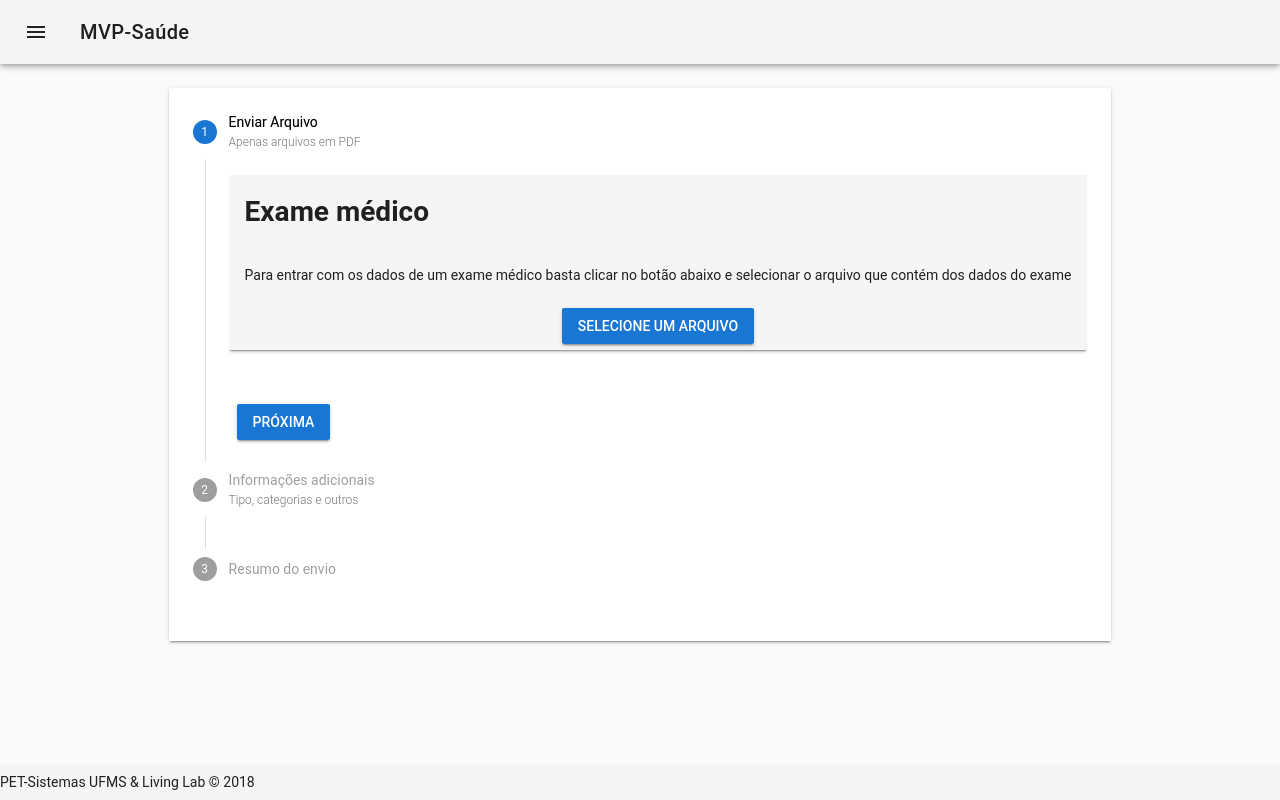
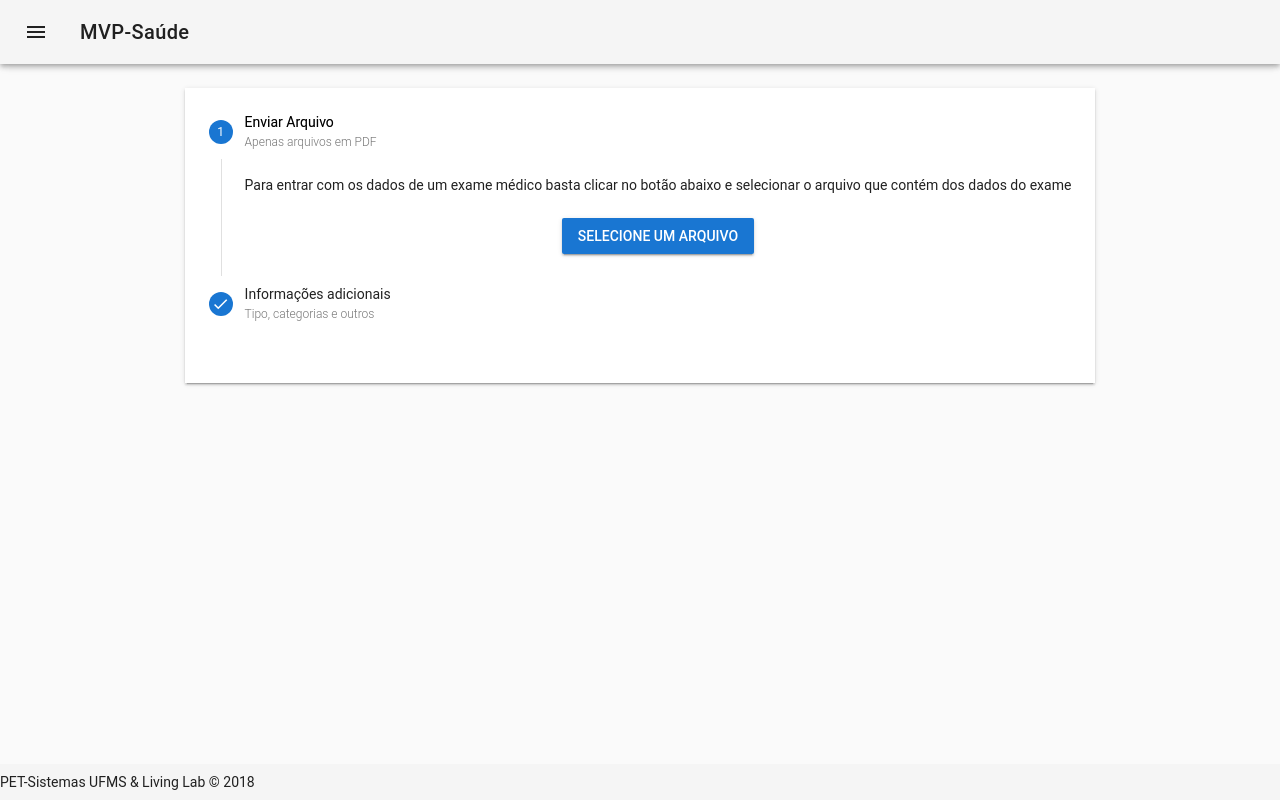
Before and after one commit to froeder/static, a Vue app: page /#/upload_pdf in a window 1280 px wide. Built offline with nearby package versions, Linux system fonts and the light colour scheme.

Commit message:
ajust in sendfile and history

```diff
--- a/docker-compose.yml
+++ b/docker-compose.yml
@@ -17,7 +17,7 @@ services:
       - file:fileserver
       - exam:examserver
     extra_hosts:
-      - "staticserver:192.168.25.18"
+      - "staticserver:172.50.4.148"
     networks:
       - thisnet
     depends_on:
--- /dev/null
+++ b/src/components/SendFileStep1.vue
@@ -0,0 +1,45 @@
+<template>
+    <div class="text-xs-center">
+        <p>Para entrar com os dados de um exame médico basta clicar no botão abaixo e selecionar o arquivo que
+            contém dos dados do exame</p>
+        <v-btn color="primary" v-if="!loading && progress < 100" @click="onPickFile">Selecione um arquivo</v-btn>
+        <input ref="fileInput" @change="onFilePicked" type="file" style="display: none" accept="application/pdf">
+        <v-progress-circular v-if="loading || progress === 100" :size="100" :width="15" :rotate="360" :value="progress" color="teal">
+            {{ progress }} %
+        </v-progress-circular>
+    </div>
+</template>
+<script>
+    import events from '../events'
+
+    export default {
+        props: ['value'],
+        computed: {
+            loading() {
+                return this.$store.state.loading
+            },
+            progress() {
+                return this.$store.state.fileUploadProgress
+            }
+        },
+        methods: {
+            onPickFile() {
+                this.$refs.fileInput.click()
+            },
+            async onFilePicked(event) {
+                try {
+                    const file = event.target.files[0]
+                    const formData = new FormData()
+                    formData.append('file', file)
+                    const data = await this.$store.dispatch(events.actions.UPLOAD_FILE, formData)
+                    this.updateValue(data.filename)
+                } catch (err) {
+                    //SEND A TOAST MESSAGE
+                }
+            },
+            updateValue(file) {
+                this.$emit('input', file)
+            }
+        }
+    }
+</script>
--- a/src/events.js
+++ b/src/events.js
@@ -3,12 +3,16 @@ export default {
         UPLOAD_FILE: 'UPLOAD_FILE',
         REGISTER: 'REGISTER',
         LOGIN: 'LOGIN',
-        CHECK_EMAIL: 'CHECK_EMAIL'
+        CHECK_EMAIL: 'CHECK_EMAIL',
+        CREATE_EXAM: 'CREATE_EXAM',
+        GET_MY_EXAMS: 'GET_MY_EXAMS'
     },
     mutations: {
         SET_TOKEN: 'SET_TOKEN',
         SET_FILE_UPLOAD_PROGRESS: 'SET_FILE_UPLOAD_PROGRESS',
         SET_LOADING: 'SET_LOADING',
-        SET_UNLOADING: 'SET_UNLOADING'
+        SET_UNLOADING: 'SET_UNLOADING',
+        SET_FILE_UPLOAD_NAME: 'SET_FILE_UPLOAD_NAME',
+        SET_LOGGED_USER: 'SET_LOGGED_USER'
     }
 }
--- a/src/store.js
+++ b/src/store.js
@@ -10,24 +10,29 @@ export default new Vuex.Store({
         token: null,
         loading: false,
         fileUploadProgress: 0,
-        user_logged: ''
+        fileUploadName: null,
+        loggedUser: null
     },
 
     actions: {
         async [events.actions.REGISTER](context, userData) {
             return await axios.post('auth/register', userData)
         },
+
         async [events.actions.COMPLETE_REGISTER](context, userData) {
             return await axios.post('api/organization/register', userData)
         },
+
         async [events.actions.LOGIN]({commit}, credentials) {
             const {data} = await axios.post('auth/login', credentials)
             commit(events.mutations.SET_TOKEN, data.token)
-            this.state.user_logged = credentials.email
+            commit(events.mutations.SET_LOGGED_USER, credentials.email)
         },
+
         async [events.actions.CHECK_EMAIL](context, check_email) {
             return await axios.get('auth/exists/:', check_email)
         },
+
         async [events.actions.UPLOAD_FILE]({commit}, formData) {
             const onUploadProgress = (progressEvent) => {
                 const progress = parseInt(Math.round((progressEvent.loaded * 100) / progressEvent.total))
@@ -43,32 +48,58 @@ export default new Vuex.Store({
             try {
                 commit(events.mutations.SET_LOADING)
                 commit(events.mutations.SET_FILE_UPLOAD_PROGRESS, 0)
+                commit(events.mutations.SET_FILE_UPLOAD_NAME, null)
+
                 const {data} = await axios.post('api/files', formData, options)
+
                 commit(events.mutations.SET_UNLOADING)
+                commit(events.mutations.SET_FILE_UPLOAD_NAME, data.filename)
                 return data
+
             } catch (err) {
                 commit(events.mutations.SET_FILE_UPLOAD_PROGRESS, 0)
                 commit(events.mutations.SET_UNLOADING)
                 throw err
             }
         },
+
         async [events.actions.GET_FILES](context, formData) {
             return await axios.post('/api/files/:filename', formData)
         },
+
+        async [events.actions.CREATE_EXAM](context, exam) {
+            return await axios.post('/exams', exam)
+        },
+
+        async [events.actions.GET_MY_EXAMS]({state}) {
+            const {data} = await axios.get(`/exams/mine/${state.loggedUser}`)
+            return data
+        }
     },
 
     mutations: {
         [events.mutations.SET_TOKEN](state, token) {
             state.token = token
         },
+
         [events.mutations.SET_FILE_UPLOAD_PROGRESS](state, progress) {
             state.fileUploadProgress = progress
         },
+
         [events.mutations.SET_LOADING](state) {
             state.loading = true
         },
+
         [events.mutations.SET_UNLOADING](state) {
             state.loading = false
+        },
+
+        [events.mutations.SET_FILE_UPLOAD_NAME](state, name) {
+            state.fileUploadName = name
+        },
+
+        [events.mutations.SET_LOGGED_USER](state, loggedUser) {
+            state.loggedUser = loggedUser
         }
     }
 })
--- a/src/views/HistoryPatient.vue
+++ b/src/views/HistoryPatient.vue
@@ -1,52 +1,21 @@
 <template>
     <v-container>
         <v-card>
-            <v-card-title><h1>Histórico do paciente  </h1> <h4>{{this.$store.state.user_logged}} <br></h4></v-card-title>
+            <v-card-title><h1>Histórico do paciente </h1></v-card-title>
             <v-card-text>
                 <v-container grid-list-md>
                     <v-layout row wrap>
-                        <v-flex xs12 sm4>
+                        <v-flex xs12 sm4 v-for="exam in examsList">
                             <v-card>
-                                <v-card-title class="headline">Exame Sangue</v-card-title>
+                                <v-card-title class="headline">{{exam.type}}</v-card-title>
                                 <v-spacer></v-spacer>
                                 <v-card-text>
-                                    {{this.fileName}} <br>
-                                    <a href="/api/files/historico-pdf-1529796371985">Exame X</a>
+                                    {{exam.date}}
                                 </v-card-text>
                                 <v-card-actions>
-                                    <v-btn>
-                                        Ver
-                                    </v-btn>
-                                </v-card-actions>
-                            </v-card>
-                        </v-flex>
-                        <v-flex xs12 sm4>
-                            <v-card>
-                                <v-card-title class="headline">Exame Urina</v-card-title>
-                                <v-spacer></v-spacer>
-                                <v-card-text>
-                                    {{this.fileName}} <br>
-                                    <a href="/api/files/mozilla-pdf-1529802961547">Exame X</a>
-                                </v-card-text>
-                                <v-card-actions>
-                                    <v-btn>
-                                        Ver
-                                    </v-btn>
-                                </v-card-actions>
-                            </v-card>
-                        </v-flex>
-                        <v-flex xs12 sm4>
-                            <v-card>
-                                <v-card-title class="headline">Exame Sangue</v-card-title>
-                                <v-spacer></v-spacer>
-                                <v-card-text>
-                                    {{this.fileName}} <br>
-                                    <a href="/api/files/receita-federal-do-brasil-pdf-1529802242191">Exame X</a>
-                                </v-card-text>
-                                <v-card-actions>
-                                    <v-btn>
-                                        Ver
-                                    </v-btn>
+                                    <a :href="createUrl(exam.file)">
+                                        <v-btn>Ver</v-btn>
+                                    </a>
                                 </v-card-actions>
                             </v-card>
                         </v-flex>
@@ -58,30 +27,26 @@
 </template>
 
 <script>
-import axios from 'axios'
+    import events from '../events'
 
     export default {
-    data () {
+        data() {
             return {
-            fileName: '',
-            user: 'user'
+                examsList: []
             }
         },
+        async mounted() {
+            this.examsList = await this.$store.dispatch(events.actions.GET_MY_EXAMS)
+        },
         methods: {
-        loadPdf (){
-           console.log('cliclou')
+            createUrl(filename) {
+                return `/api/files/${filename}/download`
             }
-    },
-     created: function () {
-        console.log('CRIOU')
-        let uri = '/api/files/historico-pdf-1529796371985'
-        axios.get(uri).then((response) => {
-            console.log(response)
-            this.fileName = response.headers.etag
-
-            console.log(this.fileName)
-        })
-        //  axios.get('/api/files/historico-pdf-1529796371985')
         }
     }
 </script>
+<style scoped>
+    a {
+        text-decoration: none
+    }
+</style>
--- a/src/views/SendFile.vue
+++ b/src/views/SendFile.vue
@@ -2,61 +2,35 @@
     <v-container fluid>
         <v-slide-y-transition mode="out-in">
             <v-layout column align-center>
-                <v-stepper v-model="e6" vertical>
-                    <v-stepper-step :complete="e6> 1" step="1">
+                <v-stepper v-model="currentStep" vertical>
+
+                    <!-- PASSO 1-->
+                    <v-stepper-step :complete="step1Done" step="1">
                         Enviar Arquivo
                         <small>Apenas arquivos em PDF</small>
                     </v-stepper-step>
                     <v-stepper-content step="1">
-                        <v-card color="grey lighten-4" class="mb-5">
-                            <v-card-title>
-                                <h1>Exame médico</h1>
-                            </v-card-title>
-                            <div class="text-xs-center">
-                                <v-card-text>Para entrar com os dados de um exame médico basta clicar no botão abaixo e selecionar o arquivo que contém dos dados do exame</v-card-text>
-                                <v-form autocomplete="off">
-                                    <v-btn color="primary" v-if="!loading" @click="onPickFile">Selecione um arquivo</v-btn>
-                                        <input ref="fileInput" @change="onFilePicked" type="file" style="display: none" accept="application/pdf">
-                                        <v-progress-circular v-if="loading" :size="100" :width="15" :rotate="360" :value="progress" color="teal">
-                                        {{ progress }} %
-                                        </v-progress-circular>
-                                        <v-alert v-if="uploadedFiledata" v-model="alert" type="success" dismissible>
-                                            Parabens, o arquivo {{uploadedFiledata.filename}} foi carregado com sucesso
-                                        </v-alert>
-                                        <v-alert v-if="errorUpload" v-model="alert" type="error" dismissible>
-                                        O arquivo nao foi enviado
-                                        </v-alert>
-                                </v-form>
-                            </div>
-                        </v-card>
-                        <v-btn color="primary" @click.native="e6 = 2">Próxima</v-btn>
+                        <sendFileStep1 v-model="exam.file"/>
+                        <v-btn v-if="step1Done" color="primary" @click="nextStep">Próxima</v-btn>
                     </v-stepper-content>
-                    <v-stepper-step :complete="e6> 2" step="2">
+
+                    <!-- PASSO 2 -->
+                    <v-stepper-step :complete="step2Done" step="2">
                         Informações adicionais
                         <small>Tipo, categorias e outros</small>
                     </v-stepper-step>
                     <v-stepper-content step="2">
                         <v-card color="grey lighten-4" class="mb-5">
                             <v-card-text>
-                                <v-text-field
-                                    id="type"
-                                    name="Tipo"
-                                    label="Tipo do exame"
-                                ></v-text-field>
+                                <v-text-field id="type" name="Tipo" label="Tipo do exame" v-model="exam.type"></v-text-field>
                             </v-card-text>
                         </v-card>
-                        <v-btn color="primary" @click.native="e6 = 3">Próxima</v-btn>
+                        <v-btn v-if="step2Done" color="primary" @click="finish">Concluir</v-btn>
                     </v-stepper-content>
-                    <v-stepper-step :complete="e6> 3" step="3">Resumo do envio</v-stepper-step>
-                    <v-stepper-content step="3">
-                        <v-card color="grey lighten-4" class="mb-5">
-                            <v-card-text>
-                                <p>Nome do arquivo: {{this.fileName}}</p>
-                                <p>Outros</p>
-                            </v-card-text>
-                        </v-card>
-                        <v-btn color="primary" @click="e6 = 6">Enviar outro</v-btn>
-                    </v-stepper-content>
+
+                    <!-- PASSO 3 -->
+                    <p v-if="currentStep >= 3">Parabéns, você acabou de lançar um novo exame médico</p>
+
                 </v-stepper>
             </v-layout>
         </v-slide-y-transition>
@@ -65,53 +39,35 @@
 
 <script>
     /* eslint-disable no-console */
-import events from "../events";
+    import events from '../events'
+    import SendFileStep1 from '../components/SendFileStep1'
 
     export default {
+        components: {SendFileStep1},
         data() {
             return {
-      alert: true,
-      uploadedFiledata: null,
-      errorUpload: false,
-      user_logged: "",
-      e6: 1,
-      fileName: ''
-    };
+                currentStep: 1,
+                exam: {
+                    patientEmail: this.$store.state.loggedUser
+                }
+            }
         },
         computed: {
-    loading() {
-      return this.$store.state.loading;
+            step1Done() {
+                return (this.exam.file !== undefined)
             },
-    progress() {
-      return this.$store.state.fileUploadProgress;
+            step2Done() {
+                return true
             }
         },
         methods: {
-    onPickFile() {
-      this.$refs.fileInput.click();
+            nextStep() {
+                this.currentStep++
             },
-    async onFilePicked(event) {
-      try {
-        const file = event.target.files[0];
-        const formData = new FormData();
-        formData.append("file", file);
-        const filedata = await this.$store.dispatch(
-          events.actions.UPLOAD_FILE,
-          formData
-        );
-        filedata.user_logged = this.$store.state.user_logged;
-        this.uploadedFiledata = filedata;
-        this.filename = this.uploadedFiledata.originalname
-      } catch (err) {
-        console.log("ERRO AO SUBIR ARQUIVO");
-        this.errorUpload = true;
+            async finish() {
+                this.nextStep()
+                await this.$store.dispatch(events.actions.CREATE_EXAM, this.exam)
             }
-    }
-  },
-  create (){
-      this.user_logged = this.$store.state.user_logged
-
-      console.log(this.user_logged)
         }
     }
 </script>
--- a/src/views/Token.vue
+++ b/src/views/Token.vue
@@ -31,14 +31,14 @@
 
 <script>
     export default {
-    data () {
+        data() {
             return {
                 token: ''
             }
         },
-    methods:{
-        findToken () {
-            console.log(this.token)
+        methods: {
+            findToken() {
+                // console.log(this.token)
             }
         }
     }
```
Lines whose indentation alone changed are shown as unchanged.
